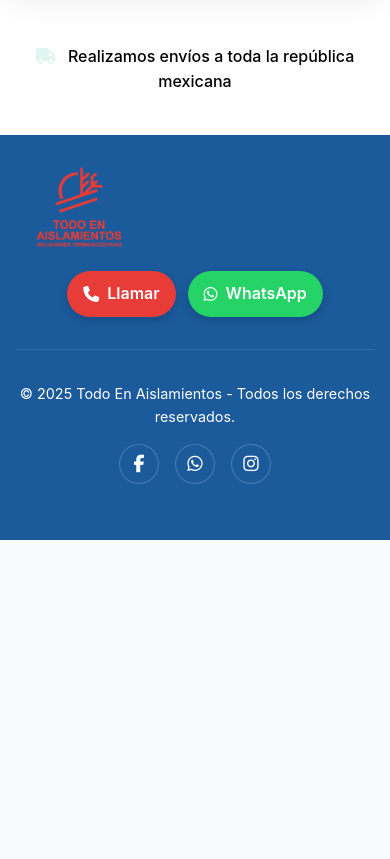
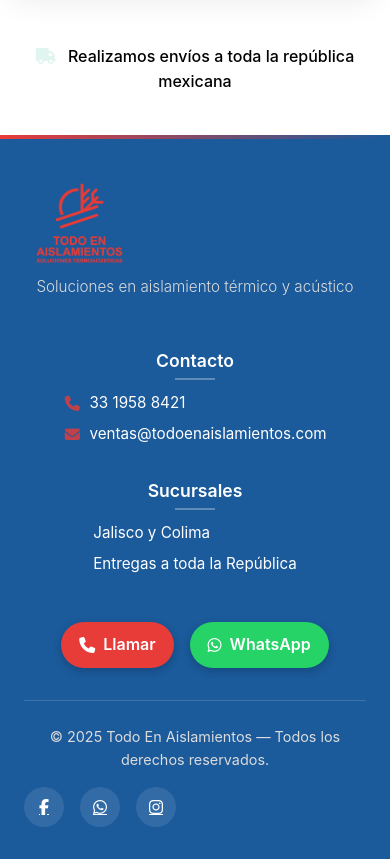
Before and after one commit to fer-apk/todo-en-aislamientos, a plain HTML site: page index.html in a window 390 px wide. Shown: the part 7780-8639 px from the top of the page. Before the commit the page ends 8320 px from the top, so only its background shows below. Drawn offline with Linux system fonts and the light colour scheme.

Commit message:
Refactor footer layout and styles
Updated footer structure and styles for better layout and responsiveness.

```diff
--- a/index.html
+++ b/index.html
@@ -410,7 +410,7 @@ height="0" width="0" style="display:none;visibility:hidden"></iframe></noscript>
             <h1 class="company-name">TODO EN AISLAMIENTOS</h1>
         </div>
         <div class="contact-info">
-            <a href="#products-section" class="catalog-link">Catálogo</a>
+            <a href="#aislamientos" class="catalog-link">Catálogo</a>
             <a href="tel:3319590140" class="phone-number">
                 📞 33 1959 0140
             </a>
@@ -612,7 +612,7 @@ height="0" width="0" style="display:none;visibility:hidden"></iframe></noscript>
 
   <!-- 3ra seccion  aislamientos para cada necesidad-->
 
-  <section>
+  <section id="aislamientos">
     <meta charset="UTF-8">
     <meta name="viewport" content="width=device-width, initial-scale=1.0">
     <title>Aislamientos para cada necesidad | Tu Empresa</title>
@@ -3524,26 +3524,21 @@ height="0" width="0" style="display:none;visibility:hidden"></iframe></noscript>
 
 
 
-
-<!-- seccion footer -->
+<!-- FOOTER -->
 <footer class="footer">
   <div class="footer-container">
-      <div class="footer-content">
+
+    <div class="footer-top">
       <div class="footer-logo">
-          <img src="images/Logos/logo-rojo.webp" alt="Panel y Lámina" style="height: 80px; width: auto; display: block;" />
-        </div>
-
-        <!-- Acciones rápidas (solo móvil) -->
-        <div class="footer-actions" aria-label="Acciones rápidas">
-          <a class="btn-action btn-call" href="tel:523319588421"><i class="fas fa-phone"></i> Llamar</a>
-          <a class="btn-action btn-wa" href="https://wa.me/523319588421" target="_blank" rel="noopener"><i class="fab fa-whatsapp"></i> WhatsApp</a>
+        <img src="images/Logos/logo-rojo.webp" alt="Todo en Aislamientos" class="logo-img">
+        <p class="footer-tagline">Soluciones en aislamiento térmico y acústico</p>
       </div>
 
       <div class="footer-info">
         <div class="footer-section">
           <h4>Contacto</h4>
-            <p><i class="fas fa-phone"></i> 33 1958 8421</p>
-            <p><i class="fas fa-envelope"></i> ventas@todoenaislamientos.com</p>
+          <p><i class="fas fa-phone"></i> <a href="tel:523319588421">33 1958 8421</a></p>
+          <p><i class="fas fa-envelope"></i> <a href="mailto:ventas@todoenaislamientos.com">ventas@todoenaislamientos.com</a></p>
         </div>
 
         <div class="footer-section">
@@ -3554,281 +3549,216 @@ height="0" width="0" style="display:none;visibility:hidden"></iframe></noscript>
       </div>
     </div>
 
+    <div class="footer-actions">
+      <a class="btn-action btn-call" href="tel:523319588421"><i class="fas fa-phone"></i> Llamar</a>
+      <a class="btn-action btn-wa" href="https://wa.me/523319588421" target="_blank" rel="noopener"><i class="fab fa-whatsapp"></i> WhatsApp</a>
+    </div>
+
     <div class="footer-bottom">
-        <p>&copy; 2025 Todo En Aislamientos - Todos los derechos reservados.</p>
+      <p>&copy; 2025 Todo En Aislamientos — Todos los derechos reservados.</p>
       <div class="footer-social">
         <a href="https://www.facebook.com/kr18mx" aria-label="Facebook"><i class="fab fa-facebook-f"></i></a>
         <a href="https://wa.me/523319588421" aria-label="WhatsApp"><i class="fab fa-whatsapp"></i></a>
         <a href="https://www.instagram.com/kr18mx" aria-label="Instagram"><i class="fab fa-instagram"></i></a>
       </div>
     </div>
+
   </div>
 </footer>
 
 <style>
-    /* Footer Styles */
+/* === Footer Base === */
 .footer {
-      background: linear-gradient(5deg, #1B5A9B 0%, #1B5A9B 100%);
-      color: #606060;
-      padding: 0;
-      margin-top: 0;
+  background: #1B5A9B;
+  color: #ffffff;
+  font-family: "Inter", Arial, sans-serif;
+  padding: 3rem 1.5rem 2rem;
   position: relative;
-      overflow-x: hidden; /* evita desbordes horizontales */
+  overflow-x: hidden;
 }
 
 .footer::before {
-      content: '';
+  content: "";
   position: absolute;
   top: 0;
   left: 0;
   right: 0;
   height: 4px;
-      background: linear-gradient(90deg, #1B5A9B, #1B5A9B, #1B5A9B, #1B5A9B);
-      opacity: 0.8;
-    }
-
+  background: linear-gradient(90deg, #E83C39, #1B5A9B);
+}
+
+/* === Layout === */
 .footer-container {
   max-width: 1200px;
   margin: 0 auto;
-      padding: 3rem 2rem 2rem;
-    }
-
-    .footer-content {
-      display: grid;
-      grid-template-columns: 1fr 2fr;
+}
+
+.footer-top {
+  display: flex;
+  justify-content: space-between;
+  align-items: flex-start;
+  flex-wrap: wrap;
   gap: 3rem;
-      margin-bottom: 2rem;
+  margin-bottom: 2.5rem;
 }
 
 .footer-logo {
-      text-align: left;
-    }
-
-    .logo-text {
-      font-size: 2.5rem;
-      font-weight: 800;
-      background: linear-gradient(45deg, #000000, #000000);
-      -webkit-background-clip: text;
-      -webkit-text-fill-color: transparent;
-      background-clip: text;
-      margin-bottom: 0.5rem;
-      position: relative;
-    }
-
-    .logo-text::before {
-      content: '▶';
-      position: absolute;
-      left: -40px;
-      top: 50%;
-      transform: translateY(-50%) rotate(45deg);
-      color: #1B5A9B;
-      font-size: 1.5rem;
+  flex: 1;
+  min-width: 250px;
+}
+
+.footer-logo .logo-img {
+  height: 80px;
+  display: block;
+  margin-bottom: 0.75rem;
 }
 
 .footer-tagline {
+  color: #dcdcdc;
+  font-size: 0.95rem;
+  font-weight: 300;
+}
+
+/* === Información === */
+.footer-info {
+  display: flex;
+  flex: 2;
+  justify-content: space-between;
+  flex-wrap: wrap;
+  gap: 2rem;
+}
+
+.footer-section h4 {
   font-size: 1.1rem;
-      color: #606060;
-      margin: 0;
-      font-weight: 300;
-    }
-
-    .footer-info {
-      display: grid;
-      grid-template-columns: repeat(3, 1fr);
-      gap: 2rem;
-    }
-
-    .footer-section h4 {
-      font-size: 1.2rem;
   font-weight: 600;
   margin-bottom: 1rem;
-      color: #ffffff;
   position: relative;
-      padding-bottom: 0.5rem;
 }
 
 .footer-section h4::after {
-      content: '';
+  content: "";
   position: absolute;
-      bottom: 0;
+  bottom: -0.3rem;
   left: 0;
-      width: 30px;
+  width: 40px;
   height: 2px;
   background: rgba(255, 255, 255, 0.3);
 }
 
 .footer-section p {
-      margin: 0.5rem 0;
+  margin: 0.4rem 0;
+  font-size: 0.95rem;
   color: #ffffff;
-      font-size: 0.95rem;
   display: flex;
   align-items: center;
   gap: 0.5rem;
 }
 
 .footer-section i {
-      width: 16px;
-      opacity: 0.7;
-    }
-
-    .footer-bottom {
-      display: flex;
-      justify-content: space-between;
-      align-items: center;
-      padding-top: 2rem;
-      padding-bottom: 2rem;
-      border-top: 1px solid rgba(255, 255, 255, 0.1);
-      flex-wrap: wrap;
-      gap: 1rem;
-    }
-
-    .footer-bottom p {
-      margin: 0;
-      color: #ffffff;
-      font-size: 0.9rem;
-    }
-
-    .footer-social {
-      display: flex;
-      gap: 1rem;
-    }
-
-    .footer-social a {
-      display: flex;
-      align-items: center;
-      justify-content: center;
-      width: 40px;
-      height: 40px;
-      background: #1B5A9B;
-      border-radius: 50%;
+  width: 18px;
+  opacity: 0.8;
+  color: #E83C39;
+}
+
+.footer-section a {
   color: #ffffff;
   text-decoration: none;
-      transition: all 0.3s ease;
-      border: 1px solid rgba(255, 255, 255, 0.2);
-    }
-
-    .footer-social a:hover {
-      background: #000000;
-      transform: translateY(-2px);
-      box-shadow: 0 4px 12px rgba(0, 0, 0, 0.2);
-    }
-
-    .footer-social i {
-      font-size: 1.1rem;
-      color: #ffffff !important; /* ensure icons are visible in white */
-    }
-
-    /* Acciones rápidas (móvil) */
-    .footer-actions { display: none; }
+  transition: color 0.2s ease;
+}
+
+.footer-section a:hover {
+  color: #E83C39;
+}
+
+/* === Acciones rápidas === */
+.footer-actions {
+  display: flex;
+  justify-content: center;
+  gap: 1rem;
+  margin-bottom: 2rem;
+}
+
 .btn-action {
   display: inline-flex;
   align-items: center;
   gap: 8px;
-      padding: 10px 16px;
+  padding: 10px 18px;
   border-radius: 999px;
-      text-decoration: none;
   font-weight: 600;
   color: #ffffff;
-      transition: transform 0.2s ease, box-shadow 0.2s ease;
-      box-shadow: 0 4px 10px rgba(0,0,0,0.15);
-    }
-    .btn-action:active { transform: scale(0.98); }
+  text-decoration: none;
+  transition: all 0.3s ease;
+  box-shadow: 0 3px 8px rgba(0,0,0,0.2);
+}
+
 .btn-call { background: #E83C39; }
 .btn-wa { background: #25D366; }
 
-    /* Responsive Footer */
+.btn-action:hover {
+  transform: translateY(-2px);
+  box-shadow: 0 6px 15px rgba(0,0,0,0.25);
+}
+
+/* === Footer Bottom === */
+.footer-bottom {
+  border-top: 1px solid rgba(255,255,255,0.15);
+  padding-top: 1.5rem;
+  display: flex;
+  justify-content: space-between;
+  align-items: center;
+  flex-wrap: wrap;
+  gap: 1rem;
+  text-align: center;
+}
+
+.footer-bottom p {
+  font-size: 0.9rem;
+  color: #dcdcdc;
+  margin: 0;
+}
+
+/* === Redes Sociales === */
+.footer-social {
+  display: flex;
+  gap: 1rem;
+}
+
+.footer-social a {
+  width: 40px;
+  height: 40px;
+  border-radius: 50%;
+  background: rgba(255,255,255,0.1);
+  color: #ffffff;
+  display: flex;
+  align-items: center;
+  justify-content: center;
+  transition: all 0.3s ease;
+}
+
+.footer-social a:hover {
+  background: #E83C39;
+  transform: translateY(-2px);
+}
+
+/* === Responsive === */
 @media (max-width: 768px) {
-      .footer-content {
-        grid-template-columns: 1fr;
-        gap: 2rem;
+  .footer-top {
+    flex-direction: column;
+    align-items: center;
     text-align: center;
   }
 
   .footer-info {
-        grid-template-columns: 1fr;
+    flex-direction: column;
+    align-items: center;
     gap: 1.5rem;
   }
 
-      .footer-bottom {
-        flex-direction: column;
-        text-align: center;
-        gap: 1.5rem;
-      }
-
-      .logo-text {
-        font-size: 2rem;
-      }
-
-      .logo-text::before {
-        display: none;
-      }
-
-      .footer-logo {
-        text-align: center;
-      }
-
-      .footer-section h4 {
-        margin-bottom: 0.5rem;
-        display: none;
-      }
-
-      .footer-section p {
-        justify-content: center;
-        display: none;
-      }
-
-      .footer-social {
-        justify-content: center;
-      }
-
-      .footer-actions {
-        display: flex;
-        justify-content: center;
-        gap: 12px;
-        flex-wrap: wrap;
-      }
-    }
-
-    @media (max-width: 480px) {
-      .footer-container {
-        padding: 2rem 1rem 1.5rem;
-      }
-
-      .footer-info {
-        gap: 1rem;
-      }
-
-      .footer-section h4 {
-        font-size: 1.1rem;
-      }
-
-      .footer-section p {
-        font-size: 0.9rem;
-      }
-
-      .footer-content {
-        gap: 1.5rem;
-      }
-
-      .footer-bottom {
-        gap: 1rem;
-      }
-
-      .logo-text {
-        font-size: 1.8rem;
-      }
-
-      .footer-info {
-        display: none;
-      }
-
-      .footer-actions {
-        display: flex;
-      }
-    }
-    html, body {
-    max-width: 100%;
-    overflow-x: hidden;
+  .footer-section h4::after {
+    margin: 0 auto;
+    left: 50%;
+    transform: translateX(-50%);
+  }
 }
 </style>
 
```
Lines whose indentation alone changed are shown as unchanged.
